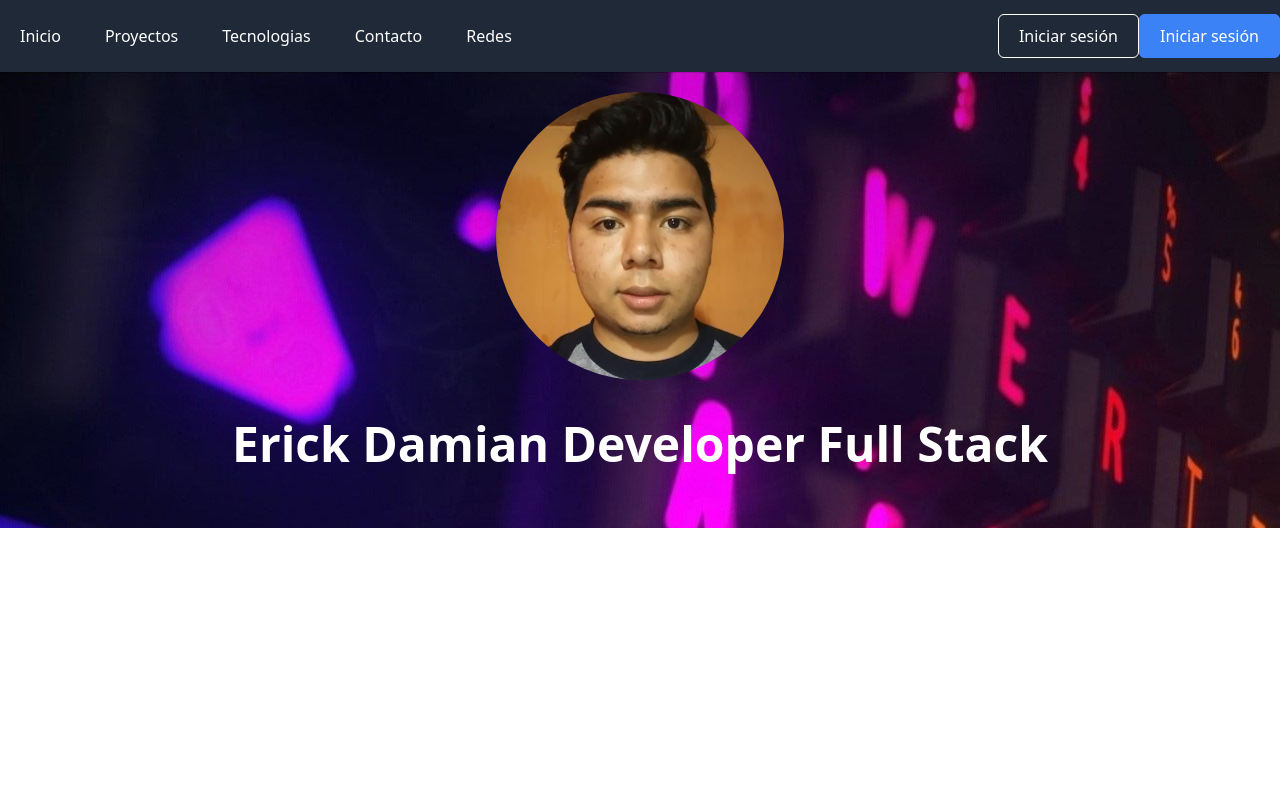
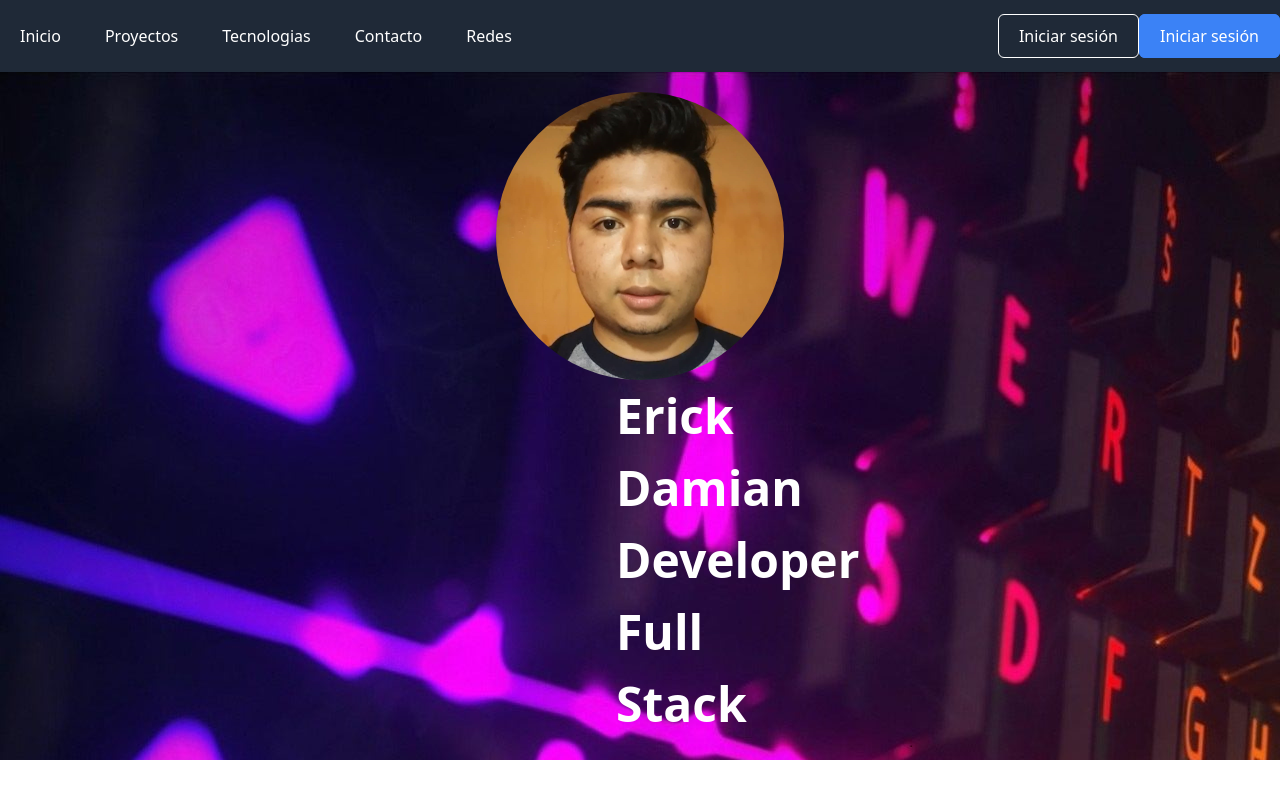
Before and after one commit to Erick-Damian-Casis/portafolio, a React (Create React App) app: page / in a window 1280 px wide. Built offline with nearby package versions, Linux system fonts and the light colour scheme.

Commit message:
fix bugs

```diff
--- a/src/components/Header.js
+++ b/src/components/Header.js
@@ -2,11 +2,12 @@ import image from "../image/fondo.jpg"
 import photo from "../image/photo.webp"
 
 function Header (){
+
     return(
         <section className="p-5"  style={{ backgroundImage: `url(${image})` }}>
             <div  className="flex justify-center flex-col">
                 <img src={photo} alt="" className="rounded-full h-45 w-45 m-auto"/>
-                <span className="text-5xl font-bold text-white m-auto leading-normal p-7 w-13">Erick Damian Developer Full Stack</span>
+                <p className="text-5xl font-bold text-white leading-normal w-12 m-auto">Erick Damian Developer Full Stack</p>
             </div>
         </section>
 
```
